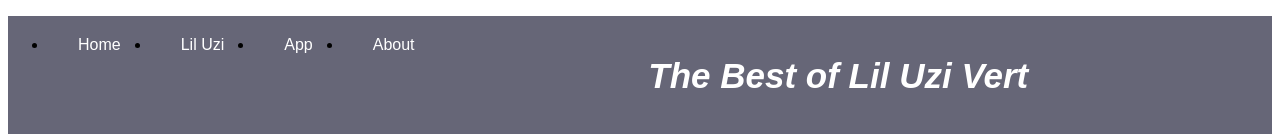
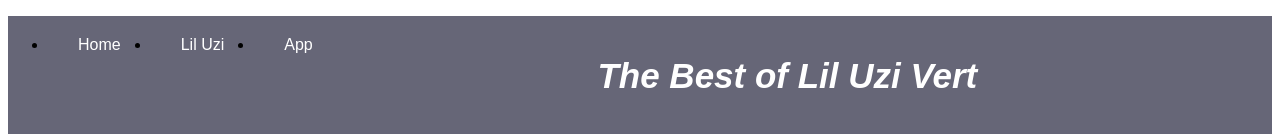
Before and after one commit to WVCS/portfolio-xavierlong, a plain HTML site: page index.html in a window 1280 px wide. Shown: the top 134 px of the page. Drawn offline with Linux system fonts and the light colour scheme.

Commit message:
Update index.html

```diff
--- a/index.html
+++ b/index.html
@@ -102,7 +102,6 @@ li a:hover {
   <li><a class="active" href="info.hmtl">Home</a></li>
   <li><a href="index.html">Lil Uzi</a></li>
   <li><a href="app.html">App</a></li>
-  <li><a href="about">About</a></li>
 </ul>
 
 
```
